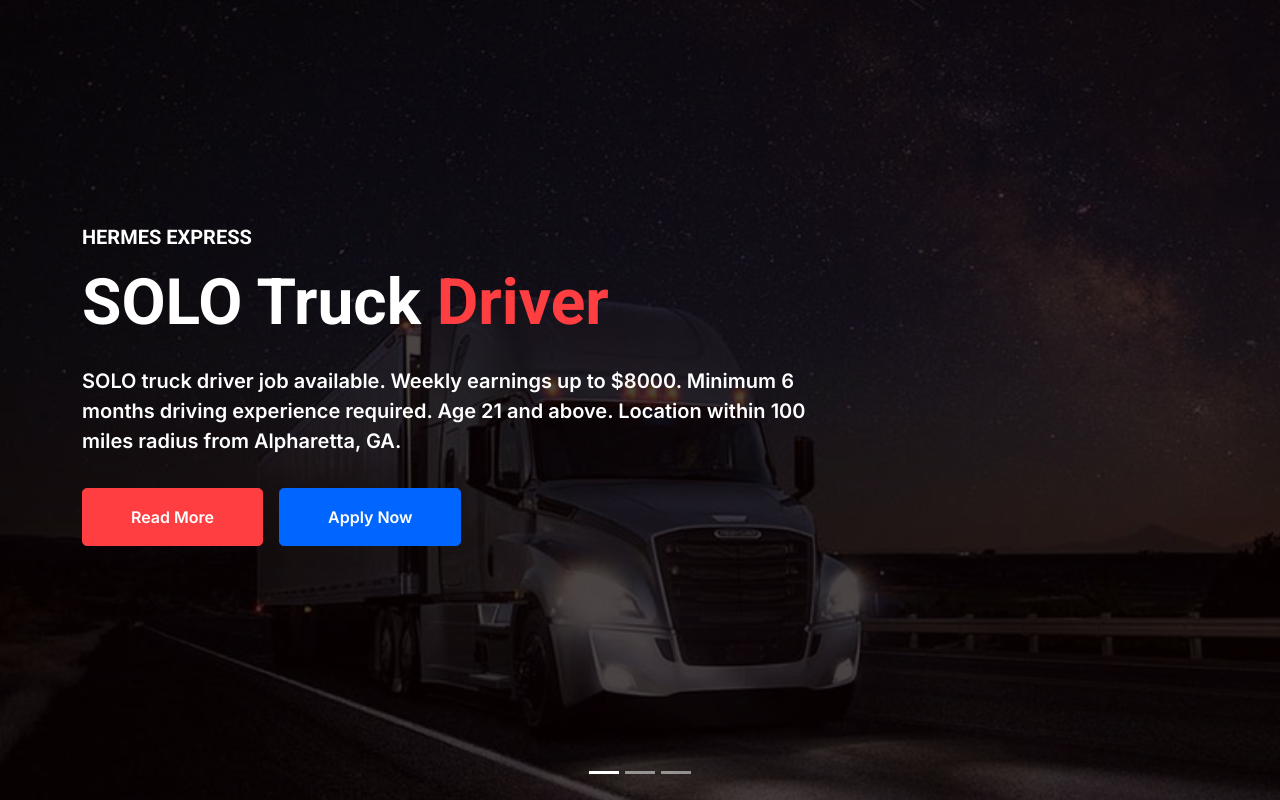
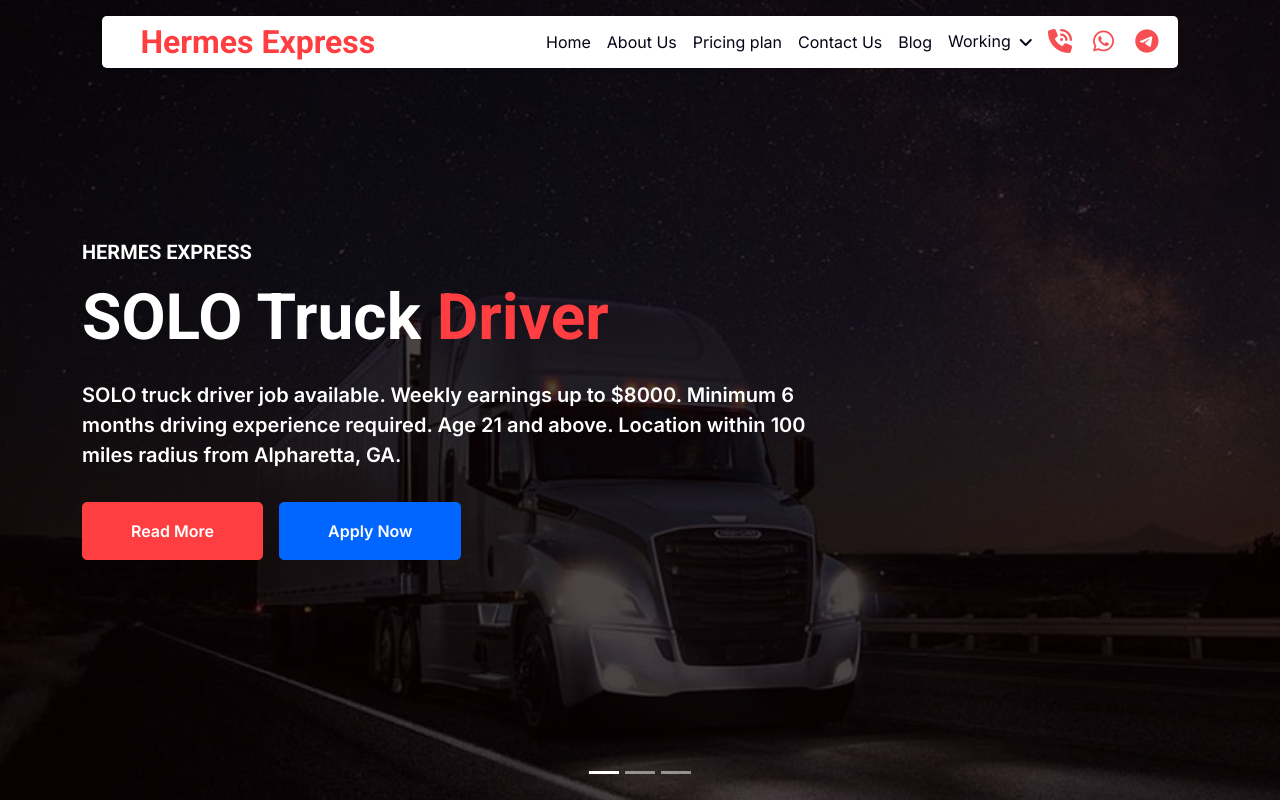
Before and after one commit to haridas98/hermes, a React (Create React App) app: page / in a window 1280 px wide. Shown: the top 800 px of the page. Built offline with nearby package versions, Linux system fonts and the light colour scheme.

Commit message:
переделал навбар и куча разных мелочей

```diff
--- a/public/index.html
+++ b/public/index.html
@@ -24,7 +24,7 @@
       work correctly both with client-side routing and a non-root public URL.
       Learn how to configure a non-root public URL by running `npm run build`.
     -->
-    <title>Heres Express</title>
+    <title>Hermes Express</title>
   </head>
   <body>
     <noscript>You need to enable JavaScript to run this app.</noscript>
--- a/src/components/Navbar/CustomNavbar.jsx
+++ b/src/components/Navbar/CustomNavbar.jsx
@@ -1,22 +1,32 @@
 import React, { useEffect, useState } from "react";
 import { Link } from "react-router-dom";
-import { Navbar, Nav, NavDropdown, Container } from "react-bootstrap";
+import {
+  Navbar,
+  Nav,
+  NavDropdown,
+  Container,
+  NavbarToggle,
+} from "react-bootstrap";
 import "./Navbar.scss";
 
 const CustomNavbar = () => {
+  const [activeItem, setActiveItem] = useState("");
   const [expanded, setExpanded] = useState(false);
   const [prevScrollPos, setPrevScrollPos] = useState(0);
 
   useEffect(() => {
+    const SCROLL_SHOW_DISTANCE = 50;
     let prevScrollPos = window.scrollY;
     let visible = true;
 
     const handleScroll = () => {
       const currentScrollPos = window.scrollY;
 
-      if (prevScrollPos > currentScrollPos) {
+      const scrolledDistance = prevScrollPos - currentScrollPos;
+
+      if (scrolledDistance > SCROLL_SHOW_DISTANCE) {
         visible = true;
-      } else {
+      } else if (scrolledDistance < -SCROLL_SHOW_DISTANCE) {
         visible = false;
       }
 
@@ -47,8 +57,9 @@ const CustomNavbar = () => {
     };
   }, []);
 
-  const handleNavItemClick = () => {
+  const handleNavItemClick = (item) => {
     setExpanded(false);
+    setActiveItem(item);
   };
 
   const navItems = [
@@ -100,13 +111,16 @@ const CustomNavbar = () => {
                   as={item.to ? Link : undefined}
                   to={item.to}
                   href={item.href}
-                  className="nav-link"
-                  onClick={handleNavItemClick}
+                  className={`nav-link ${
+                    activeItem === item.text ? "active" : ""
+                  }`}
+                  onClick={() => handleNavItemClick(item.text)}
                 >
                   {item.text}
                 </Nav.Link>
               ))}
               <NavDropdown title="Working" id="working-dropdown">
+                <hr className="dropdown-divider" />
                 {dropdownItems.map((item, index) => (
                   <NavDropdown.Item
                     key={index}
@@ -118,8 +132,9 @@ const CustomNavbar = () => {
                   </NavDropdown.Item>
                 ))}
               </NavDropdown>
+              <hr className="dropdown-divider" />
               <div className="socials d-flex justify-content-center align-items-center ">
-                <div className="px-4" style={{ fontSize: "1.5rem" }}>
+                <div className="" style={{ fontSize: "1.5rem" }}>
                   <a
                     href="tel:+14044340075"
                     className="fa-solid  fa-phone-volume mx-1"
--- a/src/components/Navbar/Navbar.scss
+++ b/src/components/Navbar/Navbar.scss
@@ -3,13 +3,22 @@
   font-family: "Inter",sans-serif;
   margin: 1rem 1rem 0 1rem;
   background: white;
+  .dropdown-divider{
+    width: 100%;
+  }
 
   h2{
     padding: 2px;
     margin: 0;
   }
+  a:active{
+    color: var(--primary)
+  }
+
  .socials{
+
    a{
+     padding: 0 0.25vw;
      color: #f64e51;
      transition: transform 0.7s ease;
    }
@@ -85,6 +94,10 @@
     border: none;
     border-radius: 0.3rem!important;
     box-shadow: 0 0.075rem 0.075rem rgba(0,0,0,0.025) !important;
+    a:active{
+      background-color: var(--light);
+    }
+
   }
 
   @media (min-width: 1200px) {
@@ -92,6 +105,21 @@
       margin: 1rem 8vw 0 8vw;
     }
   }
+@media (min-width: 992px) {
+  .dropdown-divider{
+    display: none;
+
+  }
+}
+@media (max-width: 991px) {
+    .nav-item{
+      display: flex;
+      flex-direction: column;
+      align-items: center;
+      transition: 0.3s;
+    }
+
+  }
   @media (max-width: 590px) {
     .navbar{
       width: 90vw;
--- a/src/components/Slider.jsx
+++ b/src/components/Slider.jsx
@@ -29,7 +29,7 @@ const Slider = () => {
         style={{ margin: "0 auto" }} // Set the max width and center the slider
       >
         <div className="owl-carousel header-carousel position-relative mb-5">
-          <Carousel fade nextIcon={null} prevIcon={null}>
+          <Carousel fade nextIcon={null} prevIcon={null} interval={10000}>
             {jobs.jobDescription.map((job, index) => (
               <Carousel.Item key={index}>
                 <div className="owl-carousel-item position-relative">
@@ -53,11 +53,9 @@ const Slider = () => {
                     style={{ background: "#0A0101BB" }}
                   >
                     <div className="container">
-                      <div className="row d-flex justify-content-start align-content-between">
-                        <div
-                          className=" align-content-between col-10 col-lg-8"
-                          style={{ height: "350px" }}
-                        >
+                      <div className="row">
+                        <div className="  d-flex flex-column justify-content-between col-10 col-lg-8">
+                          <div>
                             <h5 className="text-white text-uppercase mb-3 ">
                               Hermes Express
                             </h5>
@@ -67,9 +65,12 @@ const Slider = () => {
                                 {removeLastWord(job.title).lastWord}
                               </span>
                             </h1>
+                          </div>
+
                           <p className="fs-5 fw-medium text-white mb-4 pb-2">
                             {job.description}
                           </p>
+                          <div>
                             <Link
                               to={job.readMore}
                               className="btn btn-primary py-md-3 px-md-5 me-3 "
@@ -87,6 +88,7 @@ const Slider = () => {
                       </div>
                     </div>
                   </div>
+                </div>
               </Carousel.Item>
             ))}
           </Carousel>
--- a/src/styles/css/style.css
+++ b/src/styles/css/style.css
@@ -5,6 +5,16 @@
     --light: #F8F2F0;
     --dark: #060315;
 }
+
+::-webkit-scrollbar {
+    display: none;
+}
+
+
+
+
+
+
 
 .fw-medium {
     font-weight: 600 !important;
```
Lines whose indentation alone changed are shown as unchanged.
